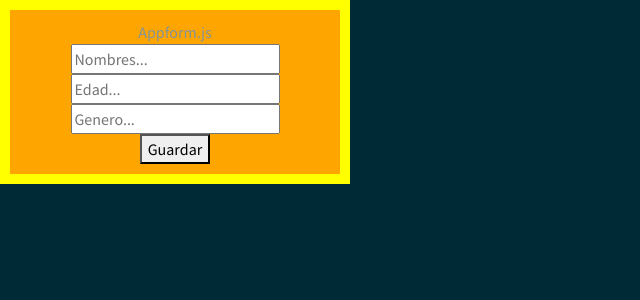
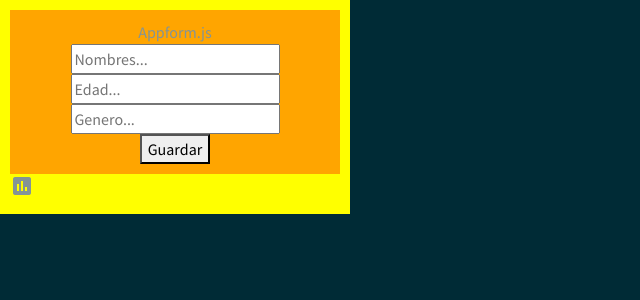
Before and after one commit to YulianaAA26/reactyuli, a React (Create React App) app: page / in a window 1280 px wide. Shown: the top 300 px of the page, without its empty margins (0-640 px from the left). Built offline with nearby package versions, Linux system fonts and the light colour scheme.

Commit message:
v3. Instalo y conf. App, AppForm, bootswatch, mat, icons, toastify

```diff
--- a/package.json
+++ b/package.json
@@ -1,6 +1,5 @@
 {
   "homepage": "https://YulianaAA26.github.io/reactyuli/",
-
   "name": "my-app1",
   "version": "0.1.0",
   "private": true,
@@ -12,6 +11,7 @@
     "react": "^18.2.0",
     "react-dom": "^18.2.0",
     "react-scripts": "5.0.1",
+    "react-toastify": "^9.1.3",
     "web-vitals": "^2.1.4"
   },
   "scripts": {
--- a/public/index.html
+++ b/public/index.html
@@ -25,6 +25,7 @@
       Learn how to configure a non-root public URL by running `npm run build`.
     -->
     <title>React App</title>
+    <link href="https://fonts.googleapis.com/icon?family=Material+Icons" rel="stylesheet">
   </head>
   <body>
     <noscript>You need to enable JavaScript to run this app.</noscript>
--- a/src/App.js
+++ b/src/App.js
@@ -7,6 +7,7 @@
   return (
     <div style={{background:"yellow", width:"350px", padding:"10px"}}>
       <Appform/>
+      <i class="large material-icons">insert_chart</i>
     </div>
   );
 }
```
Also changed, not shown: 1 other file (tests, documents, lock files or other folders).
